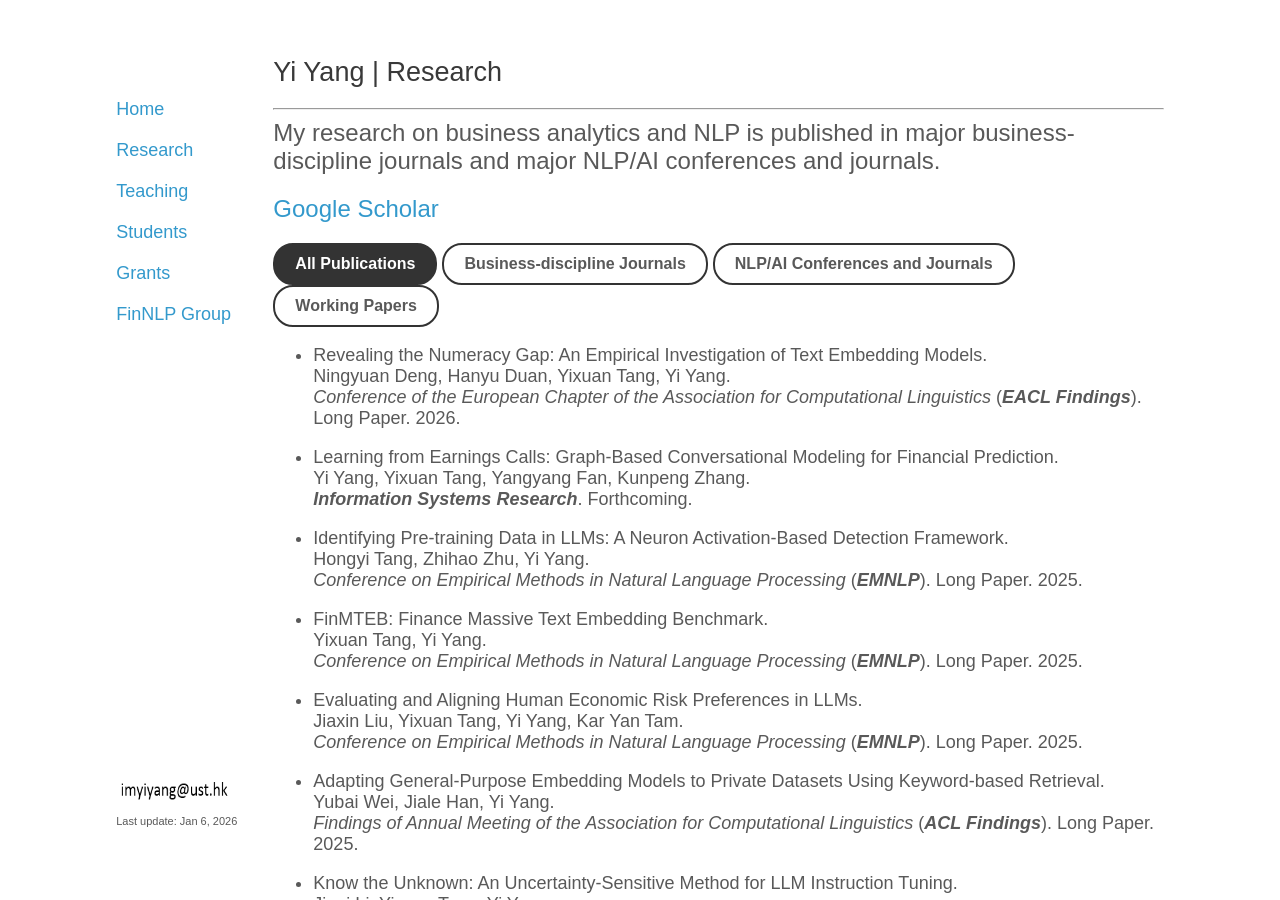
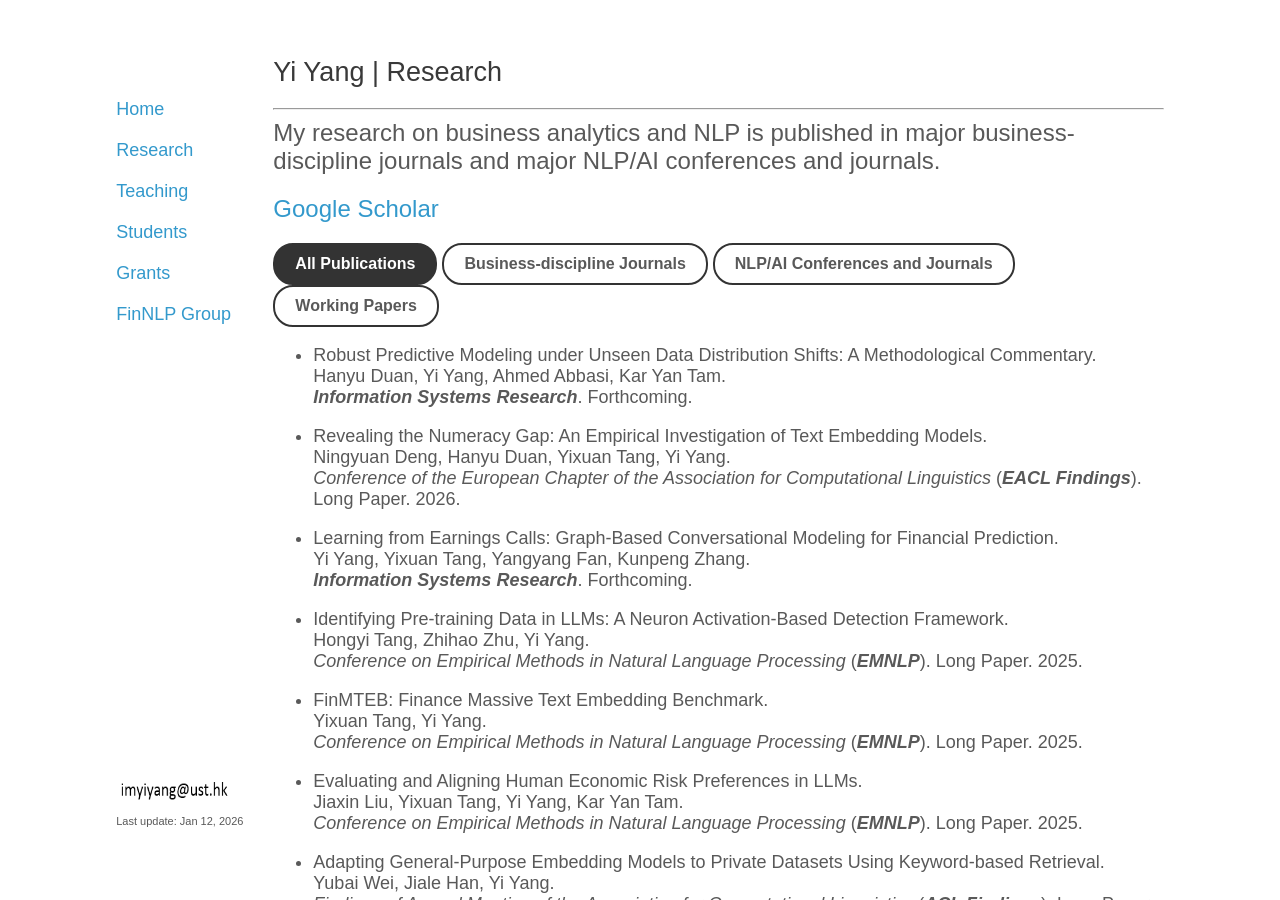
Before and after one commit to yya518/yya518.github.io, a Jekyll site: the page built from research.md, in a window 1280 px wide and 900 px high. Built offline with Jekyll 4.4.1, drawn with Linux system fonts in a browser that asks for light colours.

Commit message:
update isr

```diff
--- a/_layouts/default.html
+++ b/_layouts/default.html
@@ -21,7 +21,7 @@
 
       <footer>
                    <img src="email.png" width=120 height=25>
-           <p><small>Last update: Jan 6, 2026</small><br>
+           <p><small>Last update: Jan 12, 2026</small><br>
 
         <!--<small>Powered by <a href="https://github.com/mojombo/jekyll">Jekyll</a> </small></p>-->
       </footer>
--- a/research.md
+++ b/research.md
@@ -15,6 +15,12 @@ title: research
 </span>
 
 {% include publication-buttons.html %}
++ Robust Predictive Modeling under Unseen Data Distribution Shifts: A Methodological Commentary.
+Hanyu Duan, Yi Yang, Ahmed Abbasi, Kar Yan Tam.
+***Information Systems Research***. Forthcoming.
+{: .business}
+
+
 + Revealing the Numeracy Gap: An Empirical Investigation of Text Embedding Models.
 Ningyuan Deng, Hanyu Duan, Yixuan Tang, Yi Yang.
 *Conference of the European Chapter of the Association for Computational Linguistics* (***EACL Findings***). Long Paper. 2026.
@@ -60,10 +66,6 @@ Yixuan Tang, Yi Yang, Ahmed Abbasi.
 *Major Revision*.
 {: .working}
 
-+ Robust Predictive Modeling under Unseen Data Distribution Shifts: A Methodological Commentary.
-Hanyu Duan, Yi Yang, Ahmed Abbasi, Kar Yan Tam.
-*Major Revision*.
-{: .working}
 
 + LLM-Measure: Generating Valid, Consistent, and Reproducible Text-Based Measures for Information Systems Research.
 Hanyu Duan, Jiaxin Liu, Yi Yang, Kar Yan Tam.
```
